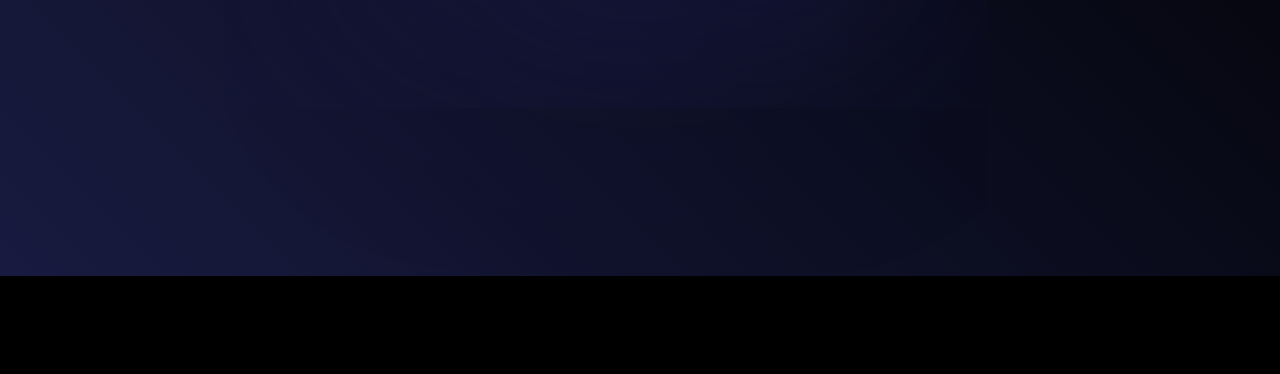
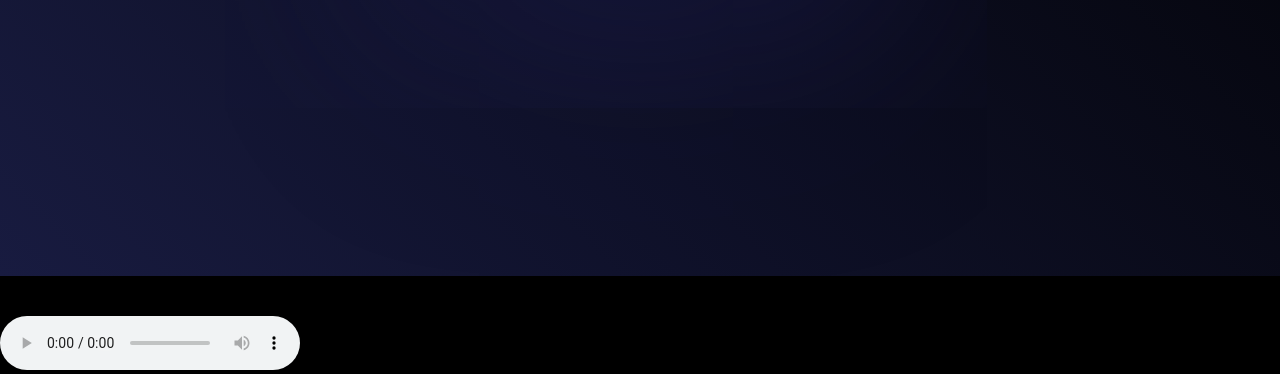
Before and after one commit to stupedreal/stupedrealsite, a plain HTML site: page index.html in a window 1280 px wide. Shown: the part 524-898 px from the top of the page. Before the commit the page ends 840 px from the top, so only its background shows below. Drawn offline with Linux system fonts and the light colour scheme.

Commit message:
Update index.html

```diff
--- a/index.html
+++ b/index.html
@@ -194,5 +194,9 @@
         document.querySelector('.button').style.transform = 'rotateY(0deg) rotateX(0deg)';
     });
 </script>
+<audio controls autoplay>
+  <source src="util/peniss.mp3" type="audio/mpeg">
+  ваш браузер не поддерживает музычку, жаль((
+</audio>
 </body>
 </html>
```
